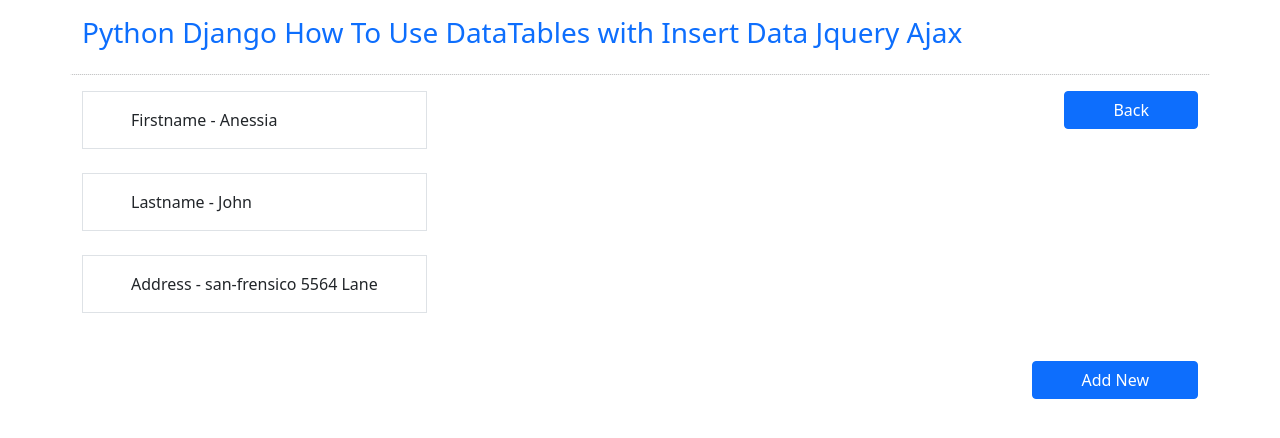
After one commit to kritikatri94/testdev, a Django app: page /show/1/ in a window 1280 px wide. The commit adds this page. Shown: the top 438 px of the page. Run offline with Django 4.2, Linux system fonts and the light colour scheme; data comes from the database, SQL or seed files in the repository; both versions use the stored data as it was after the commit; some libraries are stand-ins or nearby versions.

Commit message:
[IMP] update date feature.

```diff
--- a/myapp/templates/datatables/base.html
+++ b/myapp/templates/datatables/base.html
@@ -7,6 +7,9 @@
     <meta charset="UTF-8" name="viewport" content="width=device-width, initial-scale=1"/>
 </head>
 <body>
+<script src="https://cdn.jsdelivr.net/npm/jquery@3.6.0/dist/jquery.min.js"></script>
+<script src="https://cdn.jsdelivr.net/npm/bootstrap@5.0.2/dist/js/bootstrap.bundle.min.js"></script>
+<script src = "https://cdn.datatables.net/1.11.5/js/jquery.dataTables.min.js"></script>
 <div class="container">
     <div class="row">
         <p><h3 class="text-primary">Python Django How To Use DataTables with Insert Data Jquery Ajax</h3></p>
@@ -17,40 +20,4 @@
     </div>
 </div>
 </body>
-<script src="https://cdn.jsdelivr.net/npm/jquery@3.6.0/dist/jquery.min.js"></script>
-<script src="https://cdn.jsdelivr.net/npm/bootstrap@5.0.2/dist/js/bootstrap.bundle.min.js"></script>
-<script src = "https://cdn.datatables.net/1.11.5/js/jquery.dataTables.min.js"></script>
-<script type = "text/javascript">
-$(document).ready(function(){
-    $('#table').DataTable();
-
-    $('#submit').on('click', function(){
-        $firstname = $('#firstname').val();
-        $lastname = $('#lastname').val();
-        $address = $('#address').val();
-
-        if($firstname == "" || $lastname == "" || $address == ""){
-            alert("Please complete field");
-        }else{
-            $.ajax({
-                type: "POST",
-                url: "insert",
-                data:{
-                    firstname: $firstname,
-                    lastname: $lastname,
-                    address: $address,
-                    csrfmiddlewaretoken: $('input[name=csrfmiddlewaretoken]').val()
-                },
-                success: function(){
-                    alert('Save Data');
-                    $('#firstname').val('');
-                    $('#lastname').val('');
-                    $('#address').val('');
-                    window.location = "/";
-                }
-            });
-        }
-    });
-});
-</script>
 </html>
--- /dev/null
+++ b/myapp/templates/datatables/show.html
@@ -0,0 +1,90 @@
+{% extends 'datatables/base.html' %}
+
+
+{% block body %}
+    <div class="d-flex justify-content-between">
+        <div class="">
+            <div class="px-5 py-3 border">Firstname - {{member.firstname}}</div>
+            <br>
+            <div class="px-5 py-3 border">Lastname - {{member.lastname}}</div>
+            <br>
+            <div class="px-5 py-3 border">Address - {{member.address}}</div>
+        </div>
+        <div class="">
+            <a href="/" class="btn btn-primary px-5">Back</a>
+        </div>
+    </div>
+    <div class="mt-5">
+        <a class="btn btn-primary px-5 float-end" data-bs-toggle="modal" data-bs-target="#addnewmember">Add New</a>
+    </div>
+
+    <!-- Modal -->
+<div class="modal fade" id="addnewmember" tabindex="-1" aria-labelledby="exampleModalLabel" aria-hidden="true">
+    <div class="modal-dialog">
+      <div class="modal-content">
+        <div class="modal-header">
+          <h5 class="modal-title" id="exampleModalLabel">Add New</h5>
+          <button type="button" class="btn-close" data-bs-dismiss="modal" aria-label="Close"></button>
+        </div>
+        <div class="modal-body">
+          <form method="POST">
+              {% csrf_token %}
+              <div class="mb-3">
+                  <label>Firstname</label>
+                     <input type="text" id="firstname" class="form-control"/>
+              </div>
+              <div class="mb-3">
+                  <label>Lastname</label>
+                  <input type="text" id="lastname" class="form-control"/>
+              </div>
+              <div class="mb-3">
+                  <label>Address</label>
+                  <input type="text" id="address" class="form-control"/>
+              </div>
+
+        </div>
+        <div class="modal-footer">
+          <button type="button" class="btn btn-secondary" data-bs-dismiss="modal">Close</button>
+          <button type="button" class="btn btn-primary" id="submit-data">Submit</button>
+        </div>
+        </form>
+      </div>
+    </div>
+  </div>
+
+  <script>
+    $(document).ready(function(){
+    $('#table').DataTable();
+
+    $('#submit-data').on('click', function(){
+        $firstname = $('#firstname').val();
+        $lastname = $('#lastname').val();
+        $address = $('#address').val();
+
+        if($firstname == "" || $lastname == "" || $address == ""){
+            alert("Please complete field");
+        }
+        else{
+            $.ajax({
+                type: "POST",
+                url: "/show/{{member.id}}/",
+                data:{
+                    id: "{{member.id}}",
+                    firstname: $firstname,
+                    lastname: $lastname,
+                    address: $address,
+                    csrfmiddlewaretoken: $('input[name=csrfmiddlewaretoken]').val()
+                },
+                success: function(){
+                    alert('Save Data');
+                    $('#firstname').val('');
+                    $('#lastname').val('');
+                    $('#address').val('');
+                    window.location.reload();
+                }
+            });
+        }
+    });
+});
+  </script>
+{% endblock body %}
--- a/myapp/views.py
+++ b/myapp/views.py
@@ -1,8 +1,8 @@
 from django.shortcuts import render, redirect
 from .models import Member
+from django.http import JsonResponse
 
 
-# Create your views here.
 def index(request):
     all_members = Member.objects.all()
     return render(request, 'datatables/index.html', {'all_members': all_members})
@@ -13,3 +13,15 @@
                     address=request.POST['address'])
     member.save()
     return redirect('/')
+
+
+def show(request,id):
+    if request.method == "POST":
+        update_mem = Member.objects.get(id=request.POST.get('id'))
+        update_mem.firstname = request.POST.get('firstname')
+        update_mem.lastname = request.POST.get('lastname')
+        update_mem.address = request.POST.get('address')
+        update_mem.save()
+        return JsonResponse({'sucess':200})
+    member = Member.objects.get(id=id)
+    return render(request,'datatables/show.html',{'member':member})
--- a/testdev/urls.py
+++ b/testdev/urls.py
@@ -20,5 +20,6 @@
 urlpatterns = [
     path('', views.index, name='index'),
     path('insert', views.insert, name='insert'),
+    path('show/<int:id>/', views.show, name='show'),
     path('admin/', admin.site.urls),
 ]
```
Also changed, not shown: myapp/templates/datatables/index.html (+36 -1 lines), db.sqlite3.
